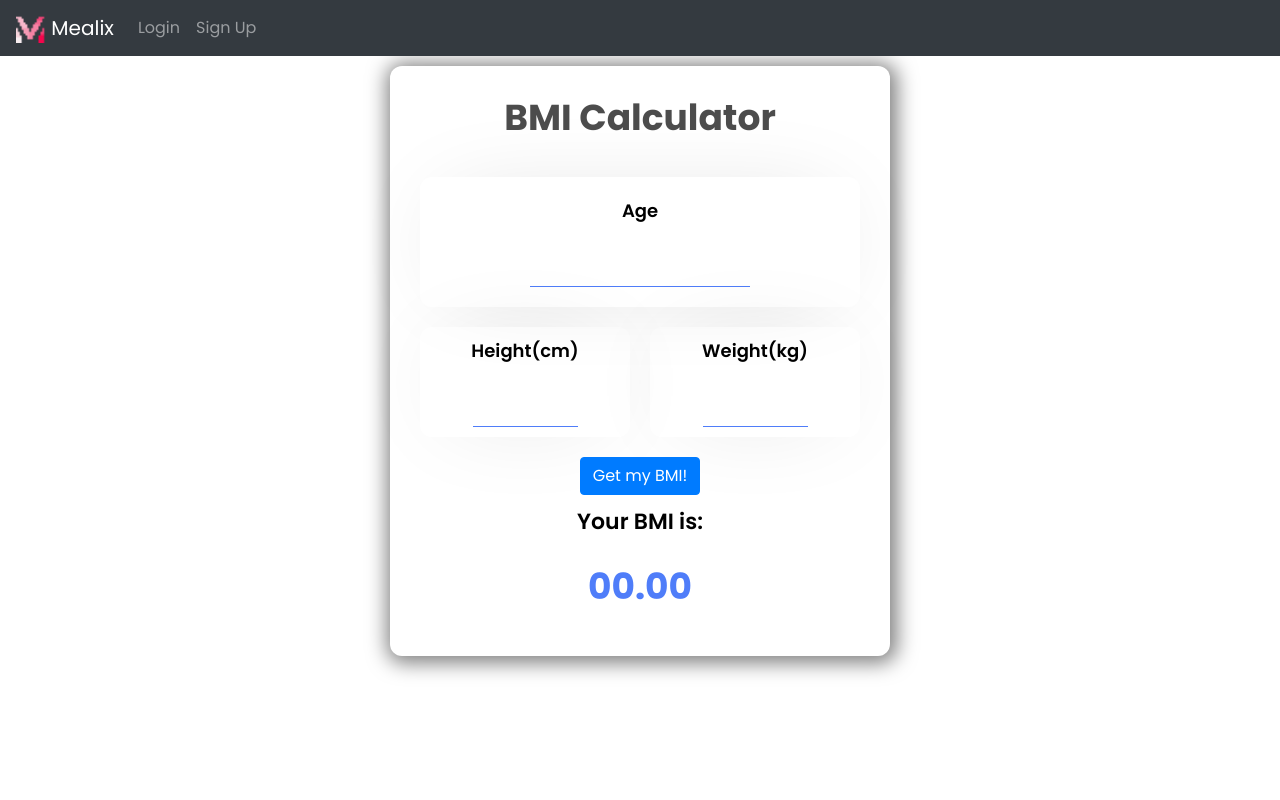
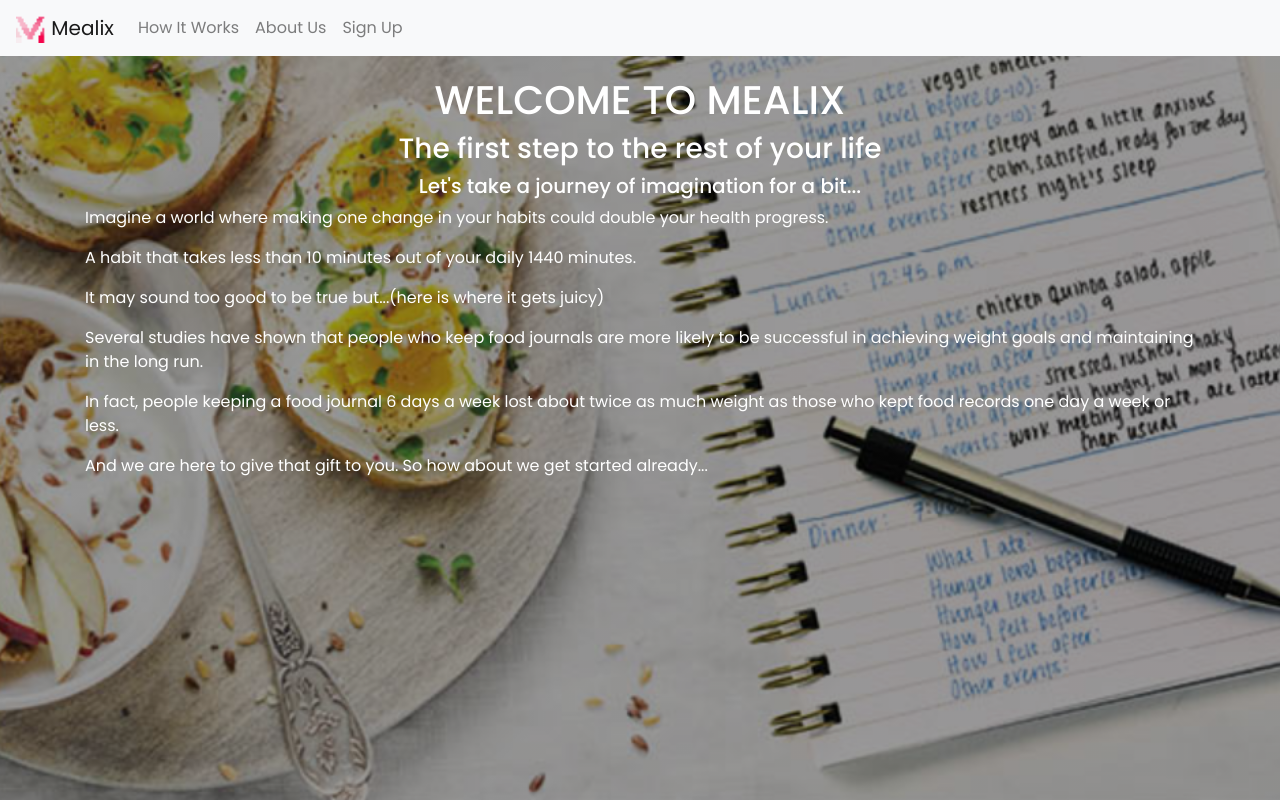
Before and after one commit to TabbieManywanda/portfolio-project, a Python web app: template website/templates/home.html in a window 1280 px wide. Run offline with Jinja, Linux system fonts and the light colour scheme; the template is opened without the code that fills it, so the values that code supplies are empty; some libraries are stand-ins or nearby versions.

Commit message:
Files added

```diff
--- a/website/auth.py
+++ b/website/auth.py
@@ -17,13 +17,11 @@
             if check_password_hash(user.password, password):
                 flash('Logged in successfully!', category='success')
                 login_user(user, remember=True)
-                return redirect(url_for('views.home'))
+                return redirect(url_for('views.entries'))
             else:
                 flash('Incorrect password. Try again', category='error')
         else:
             flash('Email address does not exist. Sign up', category='error')
-
-
     return render_template("login.html", user=current_user)
 
 @auth.route('/logout')
@@ -60,6 +58,6 @@
             db.session.commit()
             login_user(user, remember=True)
             flash('Account created successfully!', category='success')
-            return redirect(url_for('views.home'))
+            return redirect(url_for('views.entries'))
 
     return render_template("signup.html", user=current_user)
--- a/website/templates/base.html
+++ b/website/templates/base.html
@@ -2,7 +2,6 @@
 <html lang="en">
     <head>
         <meta charset="UTF-8">
-        <meta http-equiv="X-UA-Compatible" content="IE=edge">
         <meta name="viewport" content="width=device-width", initial-scale="1">
         <link rel="icon" type="image/x-icon" href="{{ url_for('static', filename='favicon.ico') }}">
         <link
@@ -31,8 +30,8 @@
             <div class="collapse navbar-collapse" id="navbar">
                 <div class="navbar-nav">
                   {% if user.is_authenticated %}
-                    <a class="nav-item nav-link" id="home" href="/">Home</a>
                     <a class="nav-item nav-link" id="entries" href="/entries">My Entries</a>
+                    <a class="nav-item nav-link" id="calculate" href="/calculate">Get my BMI</a>
                     <a class="nav-item nav-link" id="logout" href="/logout">Logout</a>
                   {% else %}
                     <a class="nav-item nav-link" id="login" href="/login">Login</a>
@@ -82,6 +81,5 @@
           integrity="sha384-JZR6Spejh4U02d8jOt6vLEHfe/JQGiRRSQQxSfFWpi1MquVdAyjUar5+76PVCmYl"
           crossorigin="anonymous"></script>
         <script type="text/javascript" src="{{ url_for('static', filename='index.js') }}"></script>
-        <script type="text/javascript" src="{{ url_for('static', filename='index2.js') }}"></script>
     </body>
 </html>
--- /dev/null
+++ b/website/templates/base2.html
@@ -0,0 +1,59 @@
+<!DOCTYPE html>
+<html lang="en">
+    <head>
+        <meta charset="UTF-8">
+        <meta http-equiv="X-UA-Compatible" content="IE=edge">
+        <meta name="viewport" content="width=device-width", initial-scale="1">
+        <link rel="icon" type="image/x-icon" href="{{ url_for('static', filename='favicon.ico') }}">
+        <link
+          rel="stylesheet"
+          href="https://stackpath.bootstrapcdn.com/bootstrap/4.4.1/css/bootstrap.min.css"
+          integrity="sha384-Vkoo8x4CGsO3+Hhxv8T/Q5PaXtkKtu6ug5TOeNV6gBiFeWPGFN9MuhOf23Q9Ifjh"
+          crossorigin="anonymous">
+        <link
+          rel="stylesheet"
+          href="https://stackpath.bootstrapcdn.com/font-awesome/4.7.0/css/font-awesome.min.css"
+          crossorigin="anonymous">
+        <link
+          rel="stylesheet"
+          href="{{ url_for('static', filename='style1.css') }}">
+
+        <title>{% block title %}Mealix - Meals made easier{% endblock %}</title>
+    </head>
+    <body>
+      <nav class="navbar navbar-expand-lg navbar-light bg-light">
+        <a class="navbar-brand" href="{{ url_for('views.home') }}">
+          <img src="{{ url_for('static', filename='favicon.ico')}}" width="30" height="30" class="d-inline-block align-top" alt="">
+          Mealix
+        </a>
+        <button class="navbar-toggler" type="button" data-toggle="collapse" data-target="#navbar">
+            <span class="navbar-toggler-icon"></span>
+        </button>
+        <div class="collapse navbar-collapse" id="navbar">
+            <div class="navbar-nav">
+                <a class="nav-item nav-link" id="info" href="/info">How It Works</a>
+                <a class="nav-item nav-link" id="about_us" href="/about_us">About Us</a>
+                <a class="nav-item nav-link" id="signUp" href="/sign-up">Sign Up</a>
+            </div>
+        </div>
+      </nav>
+
+      <div class="container">
+        {% block content %}
+        {% endblock %}
+      </div>
+
+      <script
+        src="https://code.jquery.com/jquery-3.2.1.slim.min.js"
+        integrity="sha384-KJ3o2DKtIkvYIK3UENzmM7KCkRr/rE9/Qpg6aAZGJwFDMVNA/GpGFF93hXpG5KkN"
+        crossorigin="anonymous"></script>
+      <script
+        src="https://cdnjs.cloudflare.com/ajax/libs/popper.js/1.12.9/umd/popper.min.js"
+        integrity="sha384-ApNbgh9B+Y1QKtv3Rn7W3mgPxhU9K/ScQsAP7hUibX39j7fakFPskvXusvfa0b4Q"
+        crossorigin="anonymous"></script>
+      <script
+        src="https://maxcdn.bootstrapcdn.com/bootstrap/4.0.0/js/bootstrap.min.js"
+        integrity="sha384-JZR6Spejh4U02d8jOt6vLEHfe/JQGiRRSQQxSfFWpi1MquVdAyjUar5+76PVCmYl"
+        crossorigin="anonymous"></script>
+    </body>
+</html>
--- a/website/templates/home.html
+++ b/website/templates/home.html
@@ -1,42 +1,18 @@
-{% extends "base.html" %}
+{% extends "base2.html" %}
 {% block title %}Home{% endblock %}
 
 {% block content %}
-<form method="POST">
-<div align="center">
-<div class="container">
-    <div class="box">
-        <h1>BMI Calculator</h1>
-        <div class="content">
-            <div class="input">
-                <label for="age">Age</label>
-                <input type="text" class="text-input" id="age" autocomplete="off" required>
-            </div>
-            <div class="containerHW">
-                <div class="inputH">
-                    <label for="height">Height(cm)</label>
-                    <input type="number" id="height" required>
-                </div>
-                <div class="inputW">
-                    <label for="weight">Weight(kg)</label>
-                    <input type="number" id="weight" required>
-                </div>
-            </div>
-            <button type="submit" id="bmi" class="btn btn-primary" onClick="calculate();">Get my BMI!</button>
-        </div>
-        <div class="result">
-            <p>Your BMI is:</p>
-            <div id="result">00.00</div>
-            <p class="comment"></p>
-        </div>
-    </div>
-    <div id="my_modal" class="modal">
-        <div class="modal-content">
-            <span class="close">&times;</span>
-            <p id="modal-text"></p>
-        </div>
-    </div>
+
+<div class="content">
+  <h1 align="center">WELCOME TO MEALIX</h1>
+  <h3 align="center">The first step to the rest of your life</h3>
+  <h5 align="center">Let's take a journey of imagination for a bit...</h5>
+  <p>Imagine a world where making one change in your habits could double your health progress.</p>
+  <p>A habit that takes less than 10 minutes out of your daily 1440 minutes.</p>
+  <p>It may sound too good to be true but...(here is where it gets juicy)</p>
+  <p>Several studies have shown that people who keep food journals are more likely to be successful in achieving weight goals and maintaining in the long run.</p>
+  <p>In fact, people keeping a food journal 6 days a week lost about twice as much weight as those who kept food records one day a week or less.</p>
+  <p>And we are here to give that gift to you. So how about we get started already...</p>
 </div>
-</div>
-</form>
+
 {% endblock %}
```
Also changed, not shown: website/templates/aboutus.html (added, +12 -0 lines), website/templates/calculate.html (added, +46 -0 lines), website/templates/entries.html (+10 -8 lines), website/templates/info.html (added, +17 -0 lines), website/views.py (+20 -5 lines).
